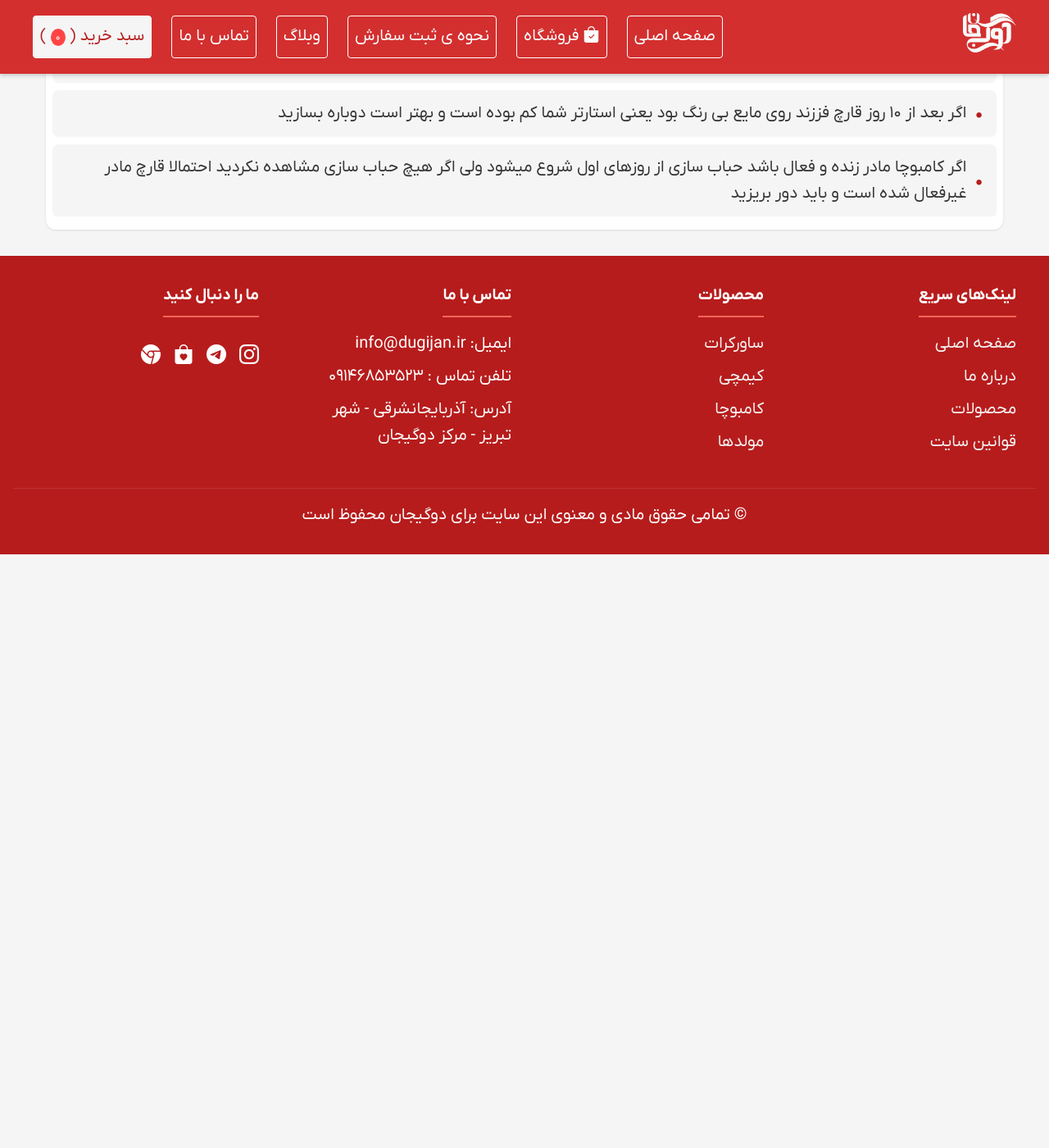
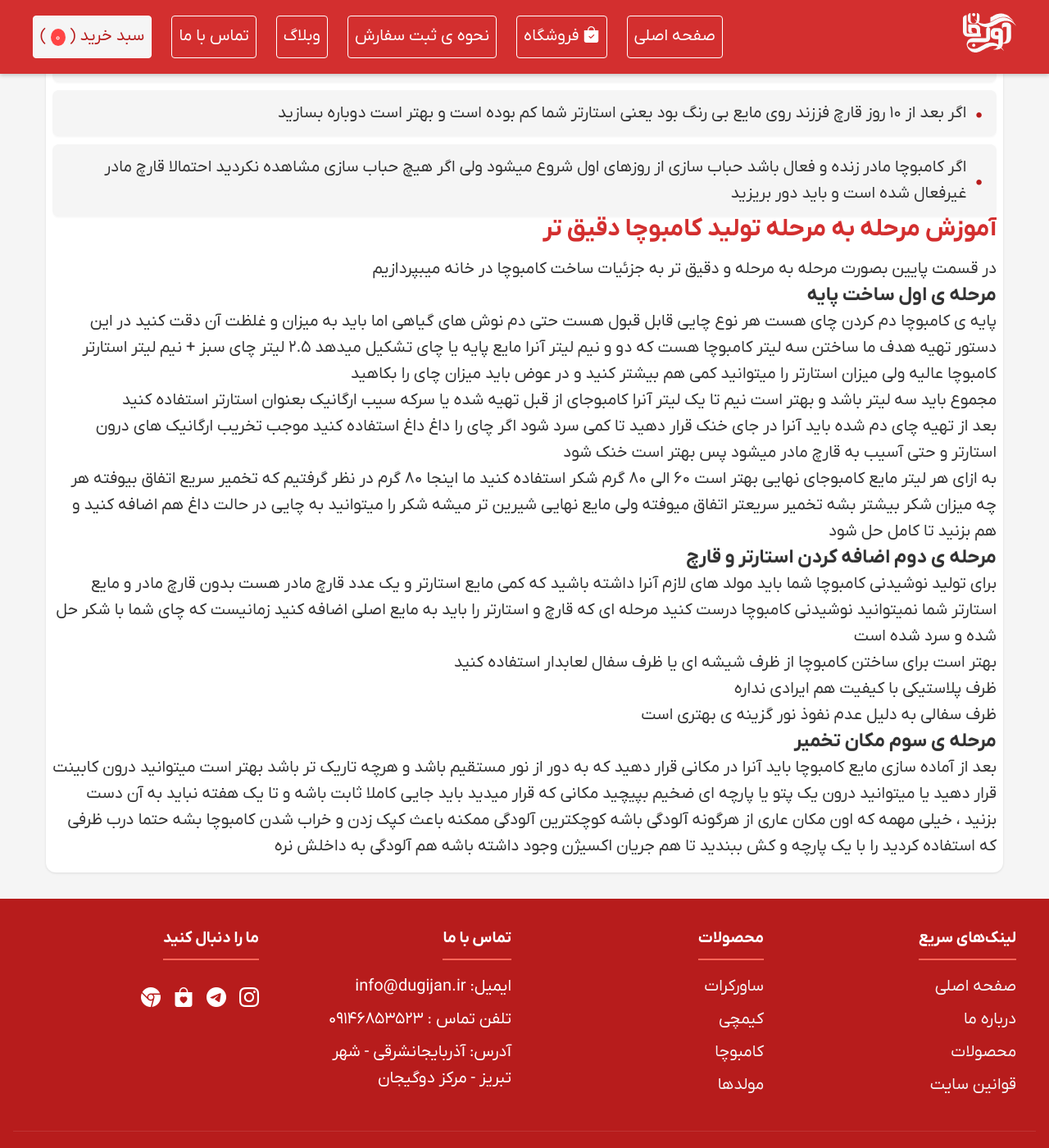
Before and after one commit to keepfiless/dugijan, a Jekyll site: the page built from _posts/2024-01-10-how-make-scoby-at-home.html, in a window 1280 px wide and 1400 px high, scrolled down 2268 px. Shown: the whole window at 82% size. Built offline with Jekyll 4.4.1, drawn with Linux system fonts in a browser that asks for light colours; some web fonts are replaced; before the commit the page ends 2944 px from its top, so only the background shows below that; some of the changed text lies outside the part shown.

Commit message:
بسیسیسشیس

```diff
--- a/_posts/2024-01-10-how-make-scoby-at-home.html
+++ b/_posts/2024-01-10-how-make-scoby-at-home.html
@@ -110,3 +110,44 @@ image: /statics/img/post/how-make-kombucha/طرز تهیه کامبوچا.jpg
         </li>
     </ul>
   </p>
+  <h2>آموزش مرحله به مرحله تولید کامبوچا دقیق تر </h2>
+  <p>در قسمت پایین بصورت مرحله به مرحله و دقیق تر به جزئیات ساخت کامبوچا در خانه میبپردازیم</p>
+  <h3>مرحله ی اول ساخت پایه </h3>
+  <p>پایه ی کامبوچا دم کردن چای هست هر نوع چایی قابل قبول هست حتی دم نوش های گیاهی
+    اما باید به میزان و غلظت آن دقت کنید در این دستور تهیه هدف ما ساختن سه لیتر کامبوچا هست که دو و نیم لیتر آنرا مایع پایه  یا چای
+    تشکیل میدهد
+    ۲.۵ لیتر چای سبز + نیم لیتر استارتر کامبوچا عالیه ولی میزان استارتر را میتوانید کمی هم بیشتر کنید و در عوض باید میزان چای را بکاهید
+    <p>
+        مجموع باید سه لیتر باشد و بهتر است نیم تا یک لیتر آنرا کامبوجای از قبل تهیه شده یا سرکه سیب ارگانیک بعنوان استارتر استفاده کنید
+    </p>
+  </p>
+  <p>
+    بعد از تهیه چای دم شده باید آنرا در جای خنک قرار دهید تا کمی سرد شود اگر چای را داغ داغ استفاده کنید
+    موجب تخریب ارگانیک های درون استارتر و حتی آسیب به قارچ مادر میشود پس بهتر است خنک شود
+  </p>
+  <p>
+    به ازای هر لیتر مایع کامبوجای نهایی بهتر است ۶۰ الی ۸۰ گرم شکر استفاده کنید ما اینجا ۸۰ گرم در نظر گرفتیم که تخمیر سریع اتفاق بیوفته
+    هر چه میزان شکر بیشتر بشه تخمیر سریعتر اتفاق میوفته ولی مایع نهایی شیرین تر میشه
+    شکر را میتوانید به چایی در حالت داغ هم اضافه کنید و هم بزنید تا کامل حل شود
+  </p>
+<h3>مرحله ی دوم اضافه کردن استارتر و قارچ</h3>
+<p>
+    برای تولید نوشیدنی کامبوچا شما باید مولد های لازم آنرا داشته باشید که کمی مایع استارتر و یک عدد قارچ مادر هست
+    بدون قارچ مادر و مایع استارتر شما نمیتوانید نوشیدنی کامبوچا درست کنید
+    مرحله ای که قارچ و استارتر را باید به مایع اصلی اضافه کنید زمانیست که چای شما با شکر حل شده و سرد شده است
+</p>
+<p>
+    بهتر است برای ساختن کامبوچا از ظرف شیشه ای یا ظرف سفال لعابدار استفاده کنید
+    <p>ظرف پلاستیکی با کیفیت هم ایرادی نداره </p>
+    <p>ظرف سفالی به دلیل عدم نفوذ نور گزینه ی بهتری است</p>
+</p>
+
+<h3>مرحله ی سوم مکان تخمیر</h3>
+<p>
+    بعد از آماده سازی مایع کامبوچا باید آنرا در مکانی قرار دهید که به دور از نور مستقیم باشد و هرچه تاریک تر باشد بهتر است
+    میتوانید درون کابینت قرار دهید یا میتوانید درون یک پتو یا پارچه ای ضخیم بپیچید
+    مکانی که قرار میدید باید جایی کاملا ثابت باشه و تا یک هفته نباید به آن دست بزنید ، خیلی مهمه که اون مکان عاری از هرگونه آلودگی باشه
+    کوچکترین آلودگی ممکنه باعث کپک زدن و خراب شدن کامبوچا بشه
+    حتما درب ظرفی که استفاده کردید را با یک پارچه و کش ببندید تا هم جریان اکسیژن وجود داشته باشه هم آلودگی به داخلش نره
+</p>
+<p></p>
```
Also changed, not shown: other parts of _posts/2024-01-10-how-make-scoby-at-home.html (+1 -1 lines).
